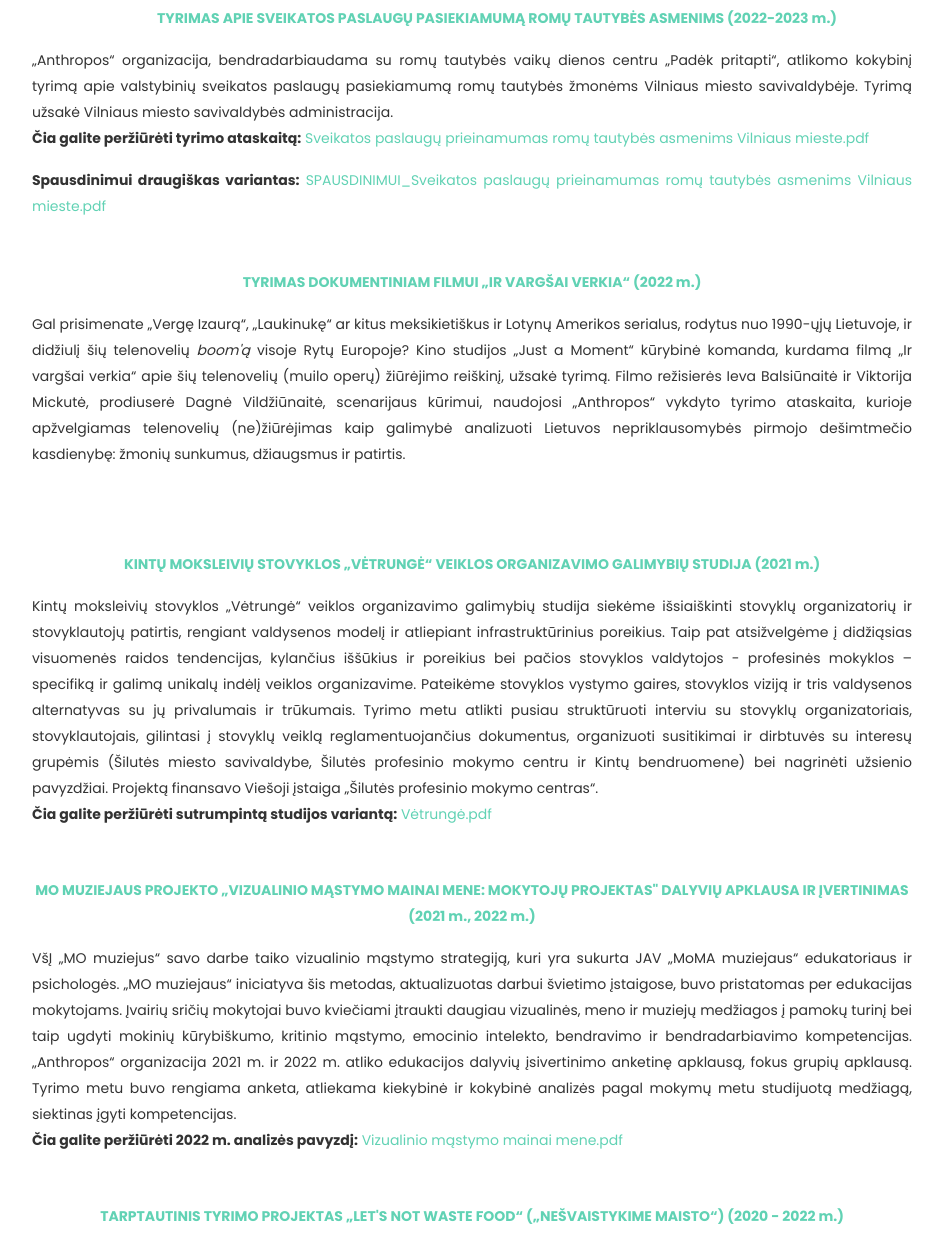
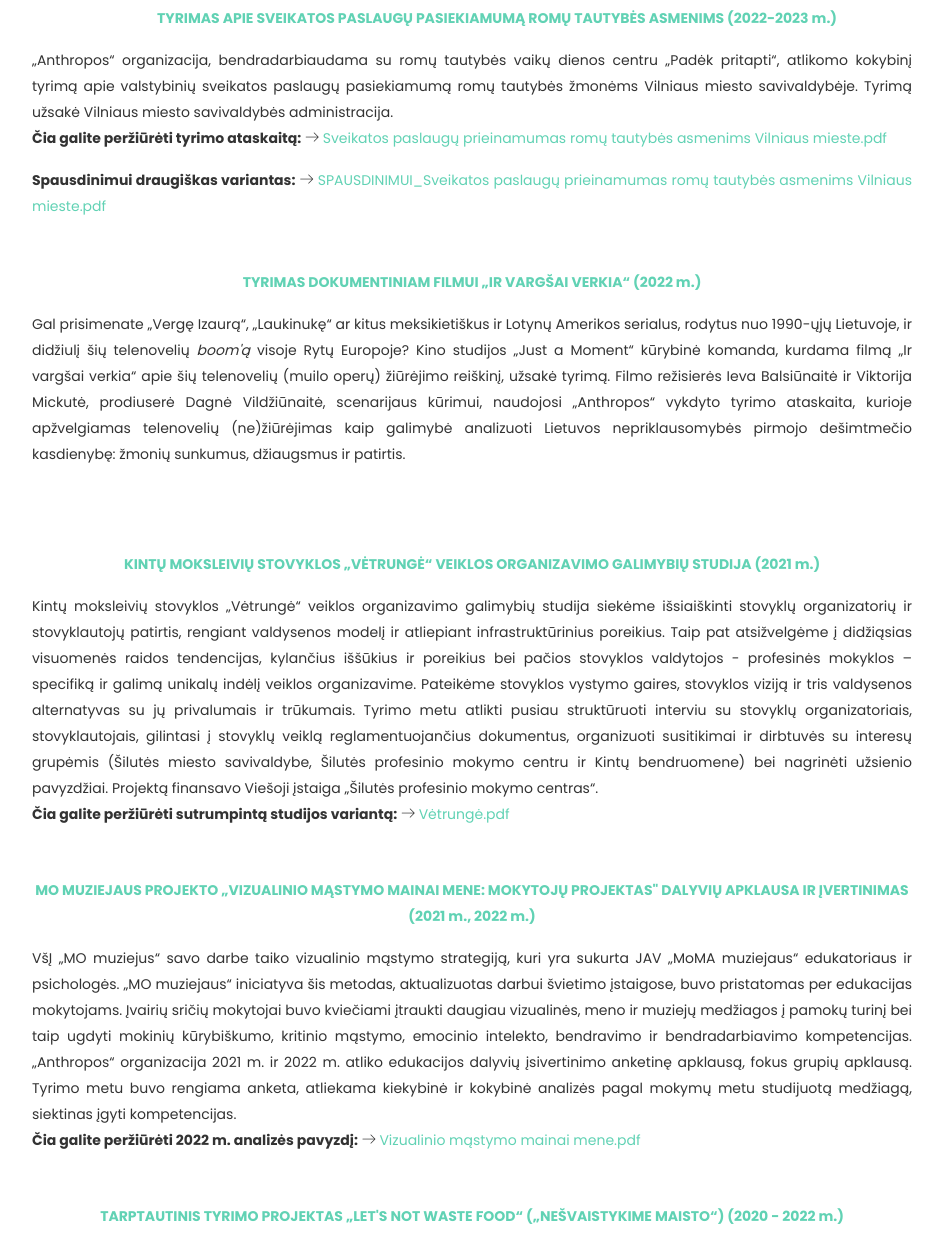
Before and after one commit to taikomojiantropologija/anthropos.lt, a plain HTML site: page tyrimai.html in a window 1280 px wide. Shown: the part 600-1842 px from the top of the page, without its empty margins (168-1111 px from the left). Drawn offline with Linux system fonts and the light colour scheme.

Commit message:
Update tyrimai.html

```diff
--- a/tyrimai.html
+++ b/tyrimai.html
@@ -152,10 +152,10 @@
       <b>TYRIMAS APIE SVEIKATOS PASLAUGŲ PASIEKIAMUMĄ ROMŲ TAUTYBĖS ASMENIMS (2022-2023 m.)</b>
  <div class="ataskaitos">
   <p> „Anthropos“ organizacija, bendradarbiaudama su romų tautybės vaikų dienos centru „Padėk pritapti“, atlikomo kokybinį tyrimą apie valstybinių sveikatos paslaugų pasiekiamumą romų tautybės žmonėms Vilniaus miesto savivaldybėje. Tyrimą užsakė Vilniaus miesto savivaldybės administracija. <br>
-  <b>Čia galite peržiūrėti tyrimo ataskaitą:</b>
+  <b>Čia galite peržiūrėti tyrimo ataskaitą:</b> <i class="lnr lnr-arrow-right"></i>
   <a href="https://drive.google.com/file/d/1_P0ShFInZgWLT9eDDAFJNtOP19cMSub4/view?usp=sharing" style="color:#61D2B4">Sveikatos paslaugų prieinamumas romų tautybės asmenims Vilniaus mieste.pdf</a>
   </p> <p>
-<b>Spausdinimui draugiškas variantas:</b>
+<b>Spausdinimui draugiškas variantas:</b> <i class="lnr lnr-arrow-right"></i>
 	  <a href="https://drive.google.com/file/d/1cQu5UhZTBvsh6AeNyaB_UtwzvKGe18EY/view?usp=sharing" style="color:#61D2B4">SPAUSDINIMUI_Sveikatos paslaugų prieinamumas romų tautybės asmenims Vilniaus mieste.pdf</a>
   </p></a>
 	  <br>
@@ -177,7 +177,7 @@
  Kintų moksleivių stovyklos „Vėtrungė“ veiklos organizavimo galimybių studija siekėme išsiaiškinti stovyklų organizatorių ir stovyklautojų patirtis, rengiant valdysenos modelį ir atliepiant infrastruktūrinius poreikius. Taip pat atsižvelgėme į didžiąsias visuomenės raidos tendencijas, kylančius iššūkius ir poreikius bei pačios stovyklos valdytojos - profesinės mokyklos – specifiką ir galimą unikalų indėlį veiklos organizavime. Pateikėme stovyklos vystymo gaires, stovyklos viziją ir tris valdysenos alternatyvas su jų privalumais ir trūkumais.
 Tyrimo metu atlikti pusiau struktūruoti interviu su stovyklų organizatoriais, stovyklautojais, gilintasi į stovyklų veiklą reglamentuojančius dokumentus, organizuoti susitikimai ir dirbtuvės su interesų grupėmis (Šilutės miesto savivaldybe, Šilutės profesinio mokymo centru ir Kintų bendruomene) bei nagrinėti užsienio pavyzdžiai.
 Projektą finansavo Viešoji įstaiga „Šilutės profesinio mokymo centras“. <br>
-<b>Čia galite peržiūrėti sutrumpintą studijos variantą:</b>
+<b>Čia galite peržiūrėti sutrumpintą studijos variantą:</b> <i class="lnr lnr-arrow-right"></i>
   <a href="https://drive.google.com/file/d/1Pet_v--YbMw3S_ckfrc5QxnrJ33YJgaD/preview" style="color:#61D2B4">Vėtrungė.pdf</a>
   </p>
 	  <br>
@@ -188,7 +188,7 @@ Projektą finansavo Viešoji įstaiga „Šilutės profesinio mokymo centras“.
   <p> VšĮ „MO muziejus“ savo darbe taiko vizualinio mąstymo strategiją, kuri yra sukurta JAV „MoMA muziejaus“ edukatoriaus ir psichologės. „MO muziejaus“ iniciatyva šis metodas, aktualizuotas darbui švietimo įstaigose, buvo pristatomas per edukacijas mokytojams. Įvairių sričių mokytojai buvo kviečiami įtraukti daugiau vizualinės, meno ir muziejų medžiagos į pamokų turinį bei taip ugdyti mokinių kūrybiškumo, kritinio mąstymo, emocinio intelekto, bendravimo ir bendradarbiavimo kompetencijas.
 „Anthropos“ organizacija 2021 m. ir 2022 m. atliko edukacijos dalyvių įsivertinimo anketinę apklausą, fokus grupių apklausą. Tyrimo metu buvo rengiama anketa, atliekama kiekybinė ir kokybinė analizės pagal mokymų metu studijuotą medžiagą, siektinas įgyti kompetencijas.
    <br>
-  <b>Čia galite peržiūrėti 2022 m. analizės pavyzdį:</b> <a href="img/MO.pdf" style="color:#61D2B4">
+  <b>Čia galite peržiūrėti 2022 m. analizės pavyzdį:</b> <i class="lnr lnr-arrow-right"></i> <a href="img/MO.pdf" style="color:#61D2B4">
 	  Vizualinio mąstymo mainai mene.pdf</a>
   </p>
       <br>
@@ -199,8 +199,7 @@ Projektą finansavo Viešoji įstaiga „Šilutės profesinio mokymo centras“.
 Projektas buvo vykdomas kartu su „Šiaurės ministrų tarybos biuru Lietuvoje“, Kauno Technologijos universiteto „Maisto institutu“, Suomijos natūraliųjų išteklių institutu (LUKE), Kopenhagos verslo mokykla (CBS), EIT FOOD, LIDL.
    <br>
 	   <p>
- <b>Čia galite peržiūrėti gaires:</b>
-                <a href="https://pub.norden.org/nord2022-020/" class="btn-rm"><i class="lnr lnr-arrow-right"></i></a>
+ <b>Čia galite peržiūrėti gaires:</b> <a href="https://pub.norden.org/nord2022-020/" class="btn-rm"><i class="lnr lnr-arrow-right"></i></a>
 	   <a href="https://drive.google.com/file/d/1UH5kyo1poDQxY0bZq5ld9fYH98br8oYb/view?usp=sharing" style="color:#61D2B4">Atsisiųsti gaires</a>
   </p>
       <br>
```
